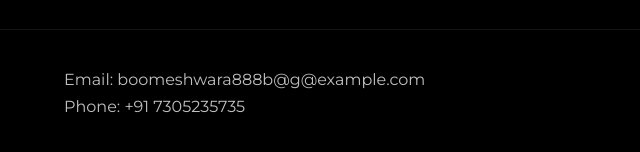
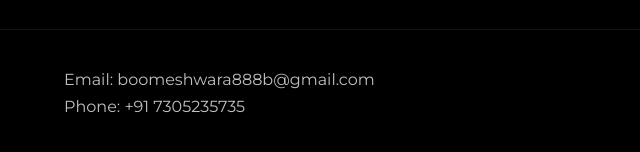
Before and after one commit to BoomeshKS/Portfolio, a plain HTML site: page index.html in a window 1280 px wide. Shown: the part 4932-5084 px from the top of the page, 0-640 px from the left. Drawn offline with Linux system fonts and the light colour scheme; a script that the page names is missing.

Commit message:
footer Altered

```diff
--- a/index.html
+++ b/index.html
@@ -209,7 +209,7 @@
         <footer class="footer">
             <div class="footer-content">
                 <div class="footer-info">
-                    <p>Email: boomeshwara888b@g@example.com</p>
+                    <p>Email: boomeshwara888b@gmail.com</p>
                     <p>Phone: +91 7305235735</p>
                 </div>
                 <div class="footer-copyright">
```
